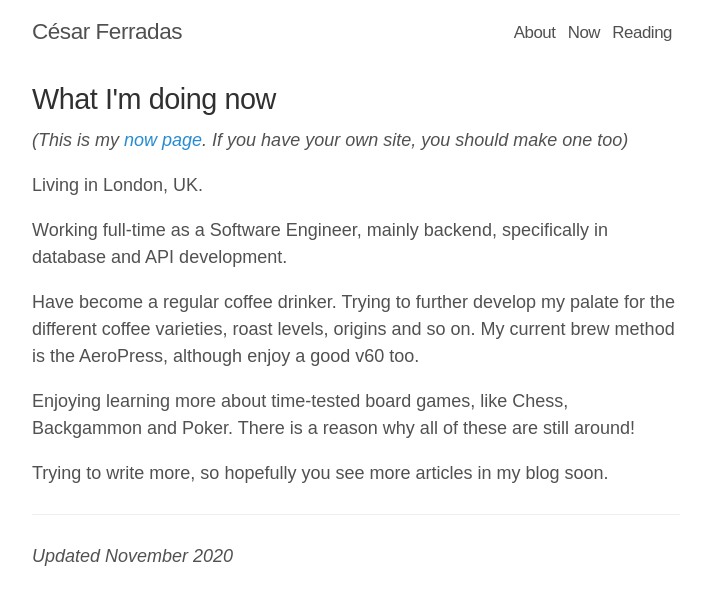
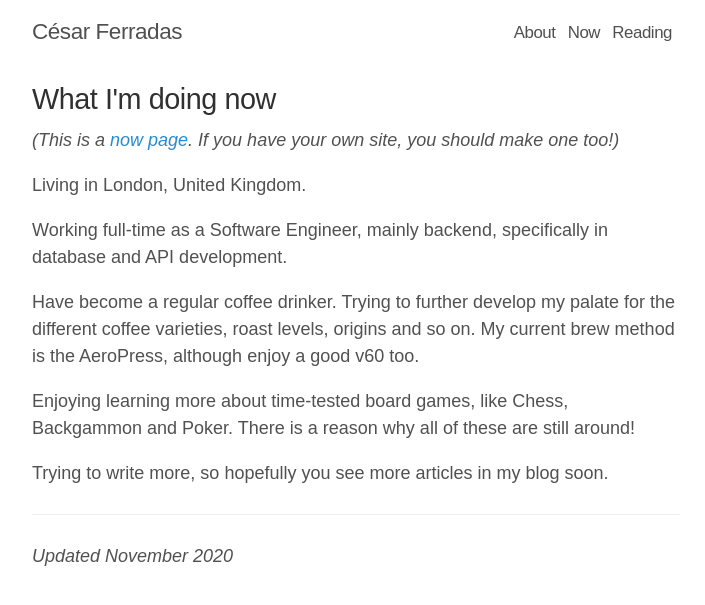
Before and after one commit to cesarferradas/ferrad.as, a Jekyll site: the page built from now.md, in a window 1280 px wide. Shown: the top 605 px of the page, without its empty margins (284-989 px from the left). Built offline with Jekyll 4.4.1, drawn with Linux system fonts in a browser that asks for light colours.

Commit message:
update Now page

```diff
--- a/now.md
+++ b/now.md
@@ -3,10 +3,10 @@ title: What I'm doing now
 layout: page
 ---
 
-_(This is my [now page](https://nownownow.com/about). If you have your own
-site, you should make one too)_
+_(This is a [now page](https://nownownow.com/about). If you have your own site,
+you should make one too!)_
 
-Living in London, UK.
+Living in London, United Kingdom.
 
 Working full-time as a Software Engineer, mainly backend, specifically in
 database and API development.
```
